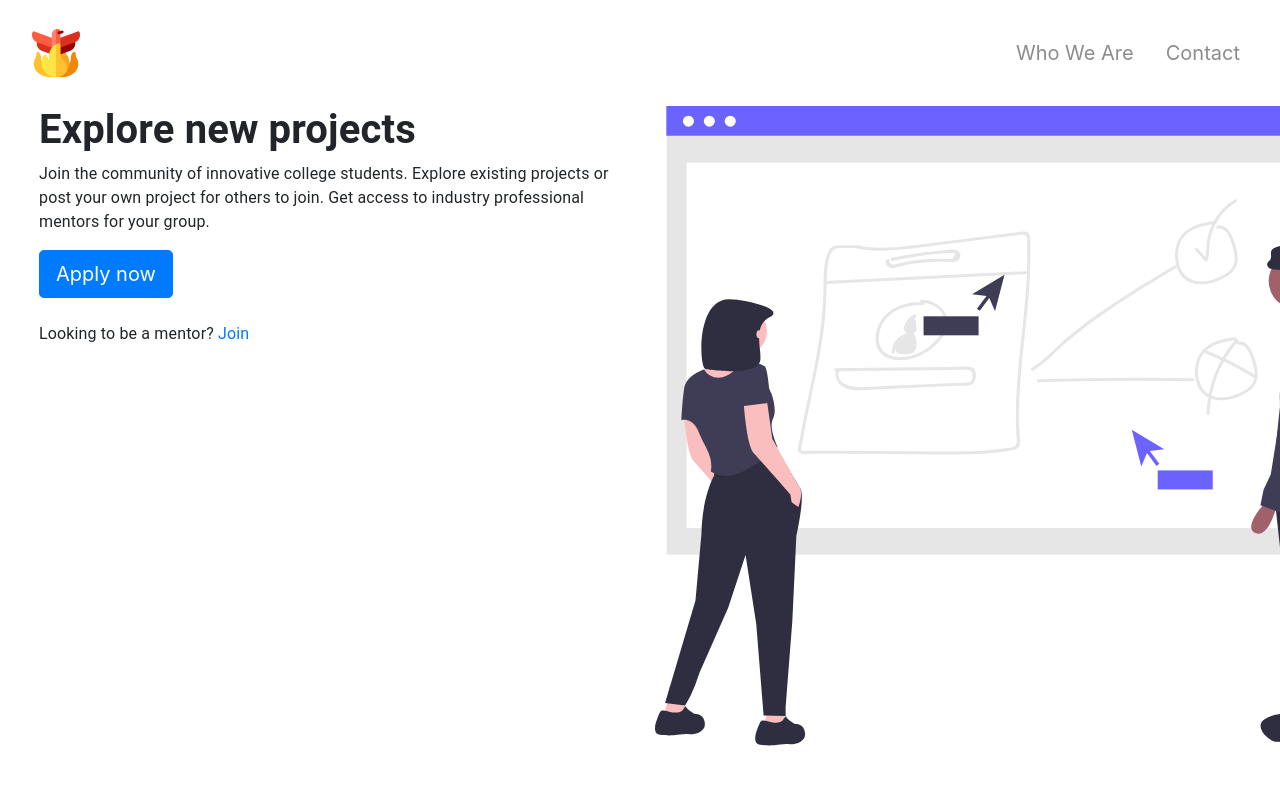
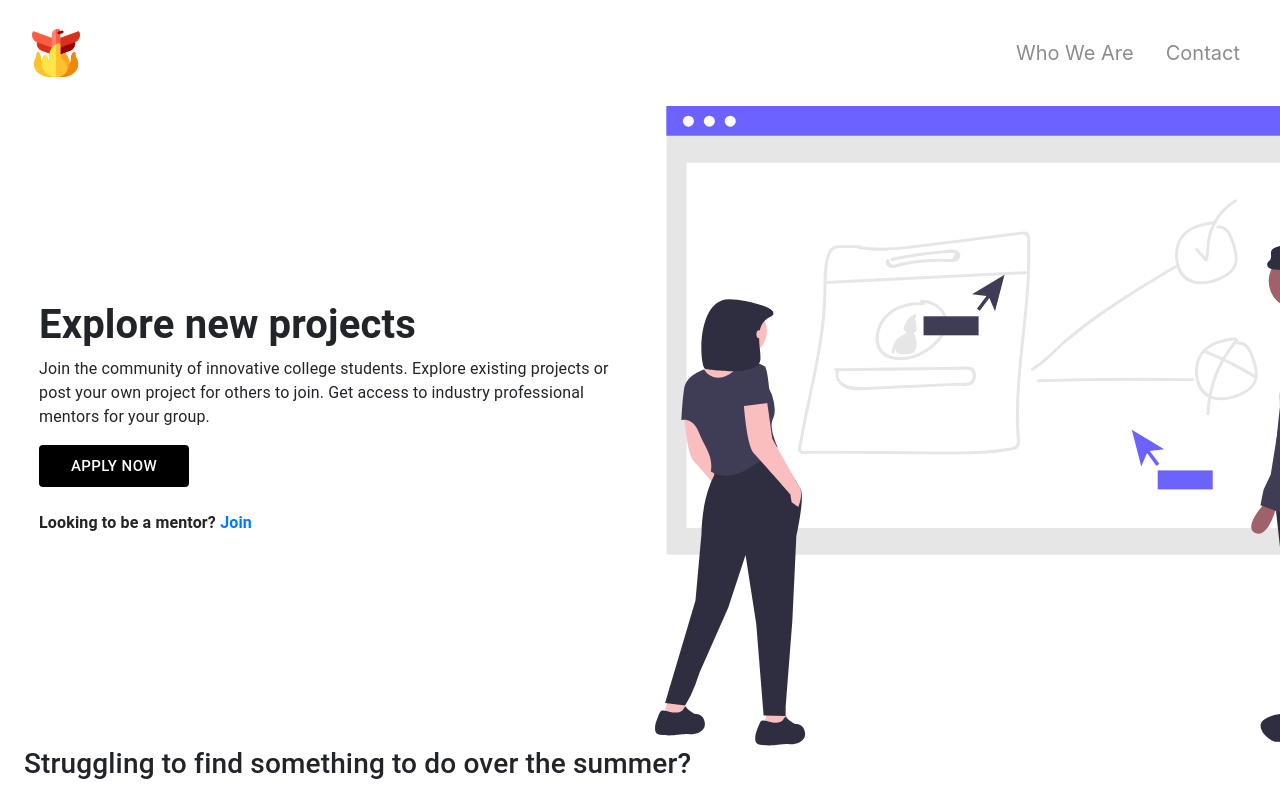
Before and after one commit to johancc/BuildConnect, a React app: page / in a window 1280 px wide. Shown: the top 800 px of the page. Built offline with nearby package versions, Linux system fonts and the light colour scheme; the HTML template or start-up script is replaced by a standard one.

Commit message:
Uses style provider

```diff
--- /dev/null
+++ b/client/src/Constants.js
@@ -0,0 +1,10 @@
+
+import { createMuiTheme } from '@material-ui/core/styles';
+
+const palette = {
+    primary: { main: '#3f51b5' },
+    secondary: { main: '#f50057' }
+};
+const themeName = 'San Marino Razzmatazz Llama';
+
+export default createMuiTheme({ palette, themeName });
--- a/client/src/components/pages/Home.css
+++ b/client/src/components/pages/Home.css
@@ -16,6 +16,7 @@
 
 .Home-title {
     background: transparent;
+    align-self: center;
     flex-grow: 1;
 }
 
--- a/client/src/components/pages/Home.js
+++ b/client/src/components/pages/Home.js
@@ -1,8 +1,7 @@
 import React from "react";
 import "./Home.css";
 import  Typography from "@material-ui/core/Typography";
-import Button from "react-bootstrap/Button";
-
+import Button from "@material-ui/core/Button";
 // Assets
 import splash from "../../public/splash.svg";
 
@@ -14,13 +13,17 @@ export default () => {
                 <h1><b>Explore new projects</b></h1>
                 <p>Join the community of innovative college students. Explore existing projects or post your own project for others to join. Get access to industry professional mentors for your group. </p>
             </Typography>
-            <Button variant="primary" size="lg">
-                Apply now
+            <Button size="large" style={{
+                    backgroundColor: "black",
+                    color: "white",
+                    width: "150px"
+                }}>
+                    Apply now
             </Button>
             <br/>
             <br/>
             <Typography>
-                <p fontSize="16px">Looking to be a mentor? <a color="primary" href="/mentorjoin">Join</a></p>
+                <b><p fontSize="32px">Looking to be a mentor? <a color="primary" href="/mentorjoin">Join</a></p></b>
             </Typography>
         </div>
     )
@@ -30,13 +33,24 @@ export default () => {
             <img src={splash} alt=""/>
         </>
     )
+
+    const desc = (
+        <section>
+            <Typography>
+                <h3> Struggling to find something to do over the summer? </h3>
+            </Typography>
+        </section>
+    )
     return (
     <div className="Home-landing">
-        <div className="Home-banner col-md-6">
+        <div className="Home-title col-md-6">
             {title}
         </div>
-        <div className="Home-title col-md-6">
+        <div className="Home-banner col-md-6">
             {banner}
+        </div>
+        <div>
+            {desc}
         </div>
     </div>)
 }
```
Also changed, not shown: client/src/components/App.js (+4 -3 lines).
